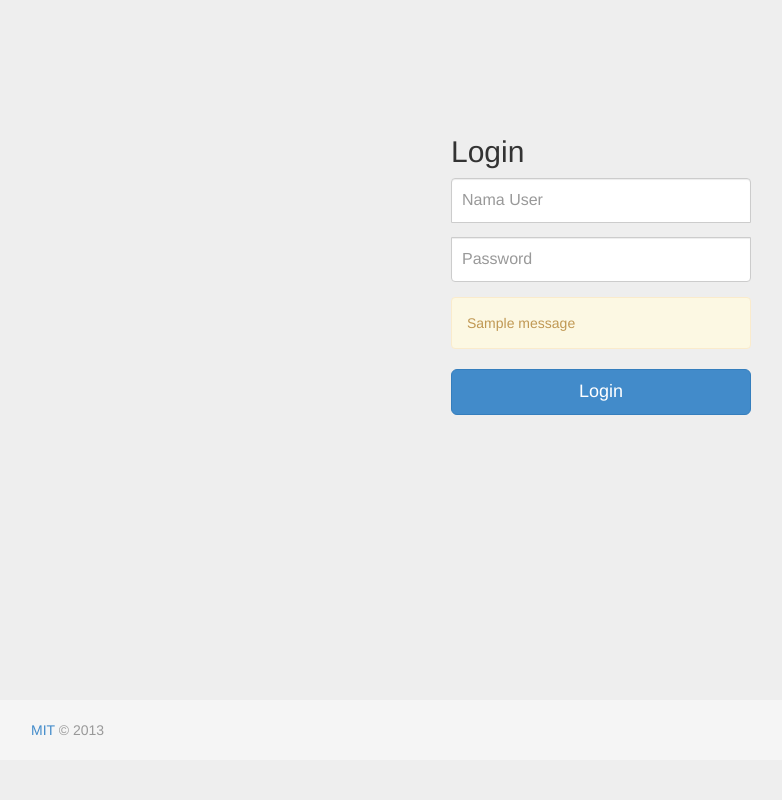
After one commit to desdulianto/wifihotspot, a Flask app: template app/templates/login.html in a window 1280 px wide. The commit adds this page. Shown: the whole page, without its empty margins (39-821 px from the left). Run offline with Flask 2, Linux system fonts and the light colour scheme; the template is opened without the code that fills it: values that come from a table or form of the project are taken from there, others are empty; tables that the repository leaves empty hold one stand-in row (values such as "Sample post"); one stand-in notice (Sample message) is shown; parts of the project's set-up code (start-up, migrations or seed data) failed here and were passed over; some libraries are stand-ins or nearby versions.

Commit message:
add login and logout system

```diff
--- a/app/__init__.py
+++ b/app/__init__.py
@@ -78,6 +78,9 @@ db.create_all(bind=None)
 login_manager = LoginManager(app)
 principal = Principal(app)
 
+login_manager.login_view = 'login'
+login_manager.login_message = 'Silahkan login terlebih dahulu'
+
 # handle exceptions
 @app.errorhandler(PermissionDenied)
 def permission_denied_page(error):
@@ -140,8 +143,10 @@ if not app.debug:
 
 # views
 import views
+from users.views import blueprint as users_blueprint
 from setup.views import blueprint as setup_blueprint
 from vouchers.views import blueprint as vouchers_blueprint
 
+app.register_blueprint(users_blueprint, url_prefix='/users')
 app.register_blueprint(setup_blueprint, url_prefix='/setup')
 app.register_blueprint(vouchers_blueprint, url_prefix='/vouchers')
--- /dev/null
+++ b/app/static/css/signin.css
@@ -0,0 +1,40 @@
+body {
+  padding-top: 40px;
+  padding-bottom: 40px;
+  background-color: #eee;
+}
+
+.form-signin {
+  max-width: 330px;
+  padding: 15px;
+  margin: 0 auto;
+}
+.form-signin .form-signin-heading,
+.form-signin .checkbox {
+  margin-bottom: 10px;
+}
+.form-signin .checkbox {
+  font-weight: normal;
+}
+.form-signin .form-control {
+  position: relative;
+  font-size: 16px;
+  height: auto;
+  padding: 10px;
+  -webkit-box-sizing: border-box;
+     -moz-box-sizing: border-box;
+          box-sizing: border-box;
+}
+.form-signin .form-control:focus {
+  z-index: 2;
+}
+.form-signin input[type="text"] {
+  margin-bottom: -1px;
+  border-bottom-left-radius: 0;
+  border-bottom-right-radius: 0;
+}
+.form-signin input[type="password"] {
+  margin-bottom: 10px;
+  border-top-left-radius: 0;
+  border-top-right-radius: 0;
+}
--- /dev/null
+++ b/app/static/css/wifi.css
@@ -0,0 +1,45 @@
+/* Sticky footer styles
+-------------------------------------------------- */
+
+html,
+body {
+  height: 100%;
+  /* The html and body elements cannot have any padding or margin. */
+}
+
+/* Wrapper for page content to push down footer */
+#wrap {
+  min-height: 100%;
+  height: auto;
+  /* Negative indent footer by its height */
+  margin: 0 auto -60px;
+  /* Pad bottom by footer height */
+  padding: 0 0 60px;
+}
+
+/* Set the fixed height of the footer here */
+#footer {
+  height: 60px;
+  background-color: #f5f5f5;
+}
+
+
+/* Custom page CSS
+-------------------------------------------------- */
+/* Not required for template or sticky footer method. */
+
+#wrap > .container {
+  padding: 60px 15px 0;
+}
+.container .credit {
+  margin: 20px 0;
+}
+
+#footer > .container {
+  padding-left: 15px;
+  padding-right: 15px;
+}
+
+code {
+  font-size: 80%;
+}
--- a/app/templates/index.html
+++ b/app/templates/index.html
@@ -2,6 +2,8 @@
 
 {% block style %}
     {{super()}}
+    <link rel="stylesheet" type="text/css" href="{{url_for('static',
+    filename='css/wifi.css')}}">
 {% endblock %}
 
 {% block body %}
@@ -21,6 +23,7 @@
     </div>
     {%- endif %}
     <div class="container">
+        {% if g.user is defined and g.user.is_authenticated() -%}
         {% with messages = get_flashed_messages(with_categories=true) %}
         {% if messages %}
         <div class="row">
@@ -37,6 +40,7 @@
         </div>
         {% endif %}
         {% endwith %}
+        {%-  endif %}
         <div class="row">
             <div class="col-md-12">
                 {% block content %}{% endblock %}
--- /dev/null
+++ b/app/templates/login.html
@@ -0,0 +1,31 @@
+{% extends "index.html" %}
+
+{% block style %}
+    {{super()}}
+    <link rel="stylesheet" href="{{url_for('static', filename='css/signin.css')}}">
+{% endblock %}
+
+{% block content %}
+<form class="form-signin" action="" method="post" name="login">
+    {{ form.hidden_tag() }}
+    <h2 class="form-signin-heading">Login</h2>
+    <div class="form-group">{{ form.name(class="form-control",
+        placeholder=form.name.label.text) }}</div>
+    <div class="form-group">{{ form.password(class="form-control",
+    placeholder=form.password.label.text)}}</div>
+    {% if form.errors.login is defined %}
+    <div class="alert alert-danger">{{ form.errors.login }}</div>
+    {% endif %}
+    {% with messages = get_flashed_messages() %}
+    {% if messages %}
+    {% for message in messages %}
+    <div class="alert alert-warning">
+        {{message}}
+    </div>
+    {% endfor %}
+    {% endif %}
+    {% endwith %}
+    <button class="btn btn-lg btn-primary btn-block"
+        type="submit">Login</button>
+</form>
+{% endblock %}
--- /dev/null
+++ b/app/users/forms.py
@@ -0,0 +1,8 @@
+from flask.ext.wtf import Form
+from wtforms import TextField, PasswordField
+from wtforms.validators import DataRequired
+
+
+class LoginForm(Form):
+    name = TextField('Nama User', validators=[DataRequired()])
+    password = PasswordField('Password', validators=[DataRequired()])
--- a/app/views.py
+++ b/app/views.py
@@ -1,8 +1,15 @@
-from flask import render_template, url_for, redirect
+from flask import render_template, url_for, redirect, g
+from flask.ext.login import current_user, login_required
 from app import app
 
 
+@app.before_request
+def before_request():
+    g.user = current_user
+
+
 @app.route('/', endpoint='index')
+@login_required
 def index():
     if app.config['SETUP']:
         return redirect(url_for('setup.index'))
```
Also changed, not shown: app/users/models.py (added, +23 -0 lines), app/users/views.py (added, +41 -0 lines), app/users/__init__.py (added).
